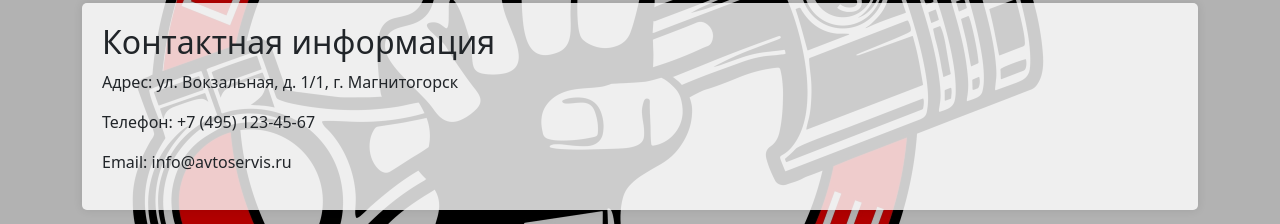
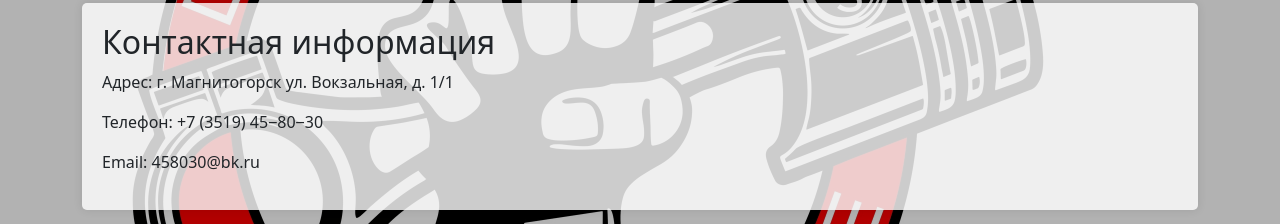
Before and after one commit to aekirievsky/car-service-website, a website: page public/index.html in a window 1280 px wide. Shown: the part 453-677 px from the top of the page. Drawn offline with nearby package versions, Linux system fonts and the light colour scheme; no server answers.

Commit message:
update gitignore and minor update

```diff
--- a/public/index.html
+++ b/public/index.html
@@ -47,9 +47,9 @@
         <!-- Раздел контактов -->
         <section id="contact" class="contact">
             <h2>Контактная информация</h2>
-            <p>Адрес: ул. Вокзальная, д. 1/1, г. Магнитогорск</p>
-            <p>Телефон: +7 (495) 123-45-67</p>
-            <p>Email: info@avtoservis.ru</p>
+            <p>Адрес: г. Магнитогорск ул. Вокзальная, д. 1/1</p>
+            <p>Телефон: +7 (3519) 45‒80‒30</p>
+            <p>Email: 458030@bk.ru</p>
         </section>
 
         <!-- Раздел с картой -->
```
Also changed, not shown: 1 other file.
